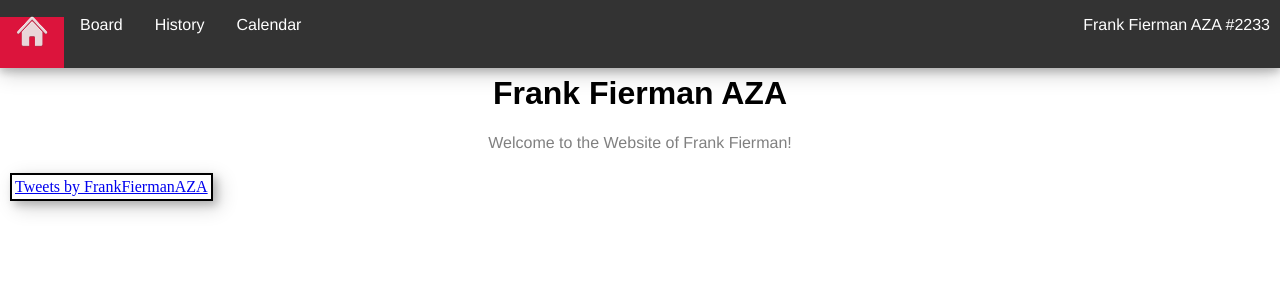
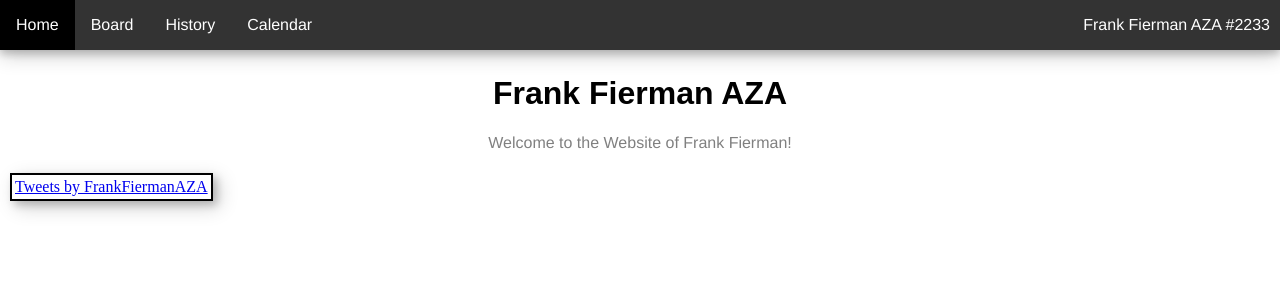
Before and after one commit to fiermanmazkir/fiermanmazkir.github.io, a Jekyll site: the page built from index.md, in a window 1280 px wide. Shown: the top 300 px of the page. Built offline with Jekyll 4.4.1, drawn with Linux system fonts in a browser that asks for light colours; comment, search, counter and statistics services are not loaded.

Commit message:
Update new.html

```diff
--- a/_layouts/new.html
+++ b/_layouts/new.html
@@ -11,9 +11,9 @@
   <header>
     <ul>
       {% if page.cat == "home" %}
-          <li><a href="/" class = "active"><img src="/images/home.png" style="width:32px;height:32px;"></a></li>
+          <li><a href="/" class = "active">Home</a></li>
       {% else %}
-	    <li><a href="/"><img src="/images/home.png" style="width:32px;height:32px;"></a></li>
+	    <li><a href="/">Home</a></li>
       {% endif %}
 
       {% if page.cat == "board" %}
```
